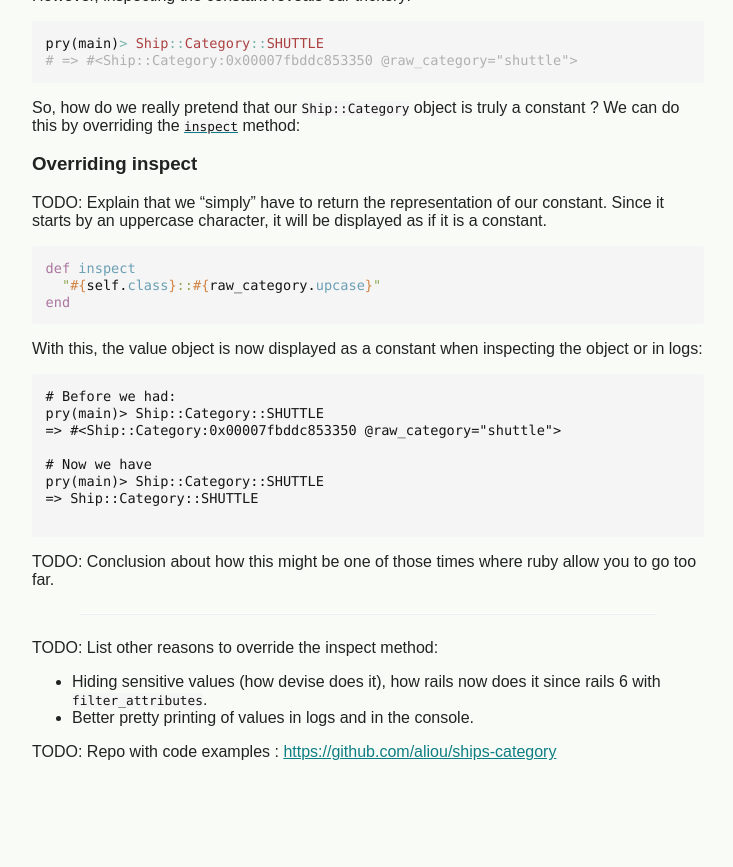
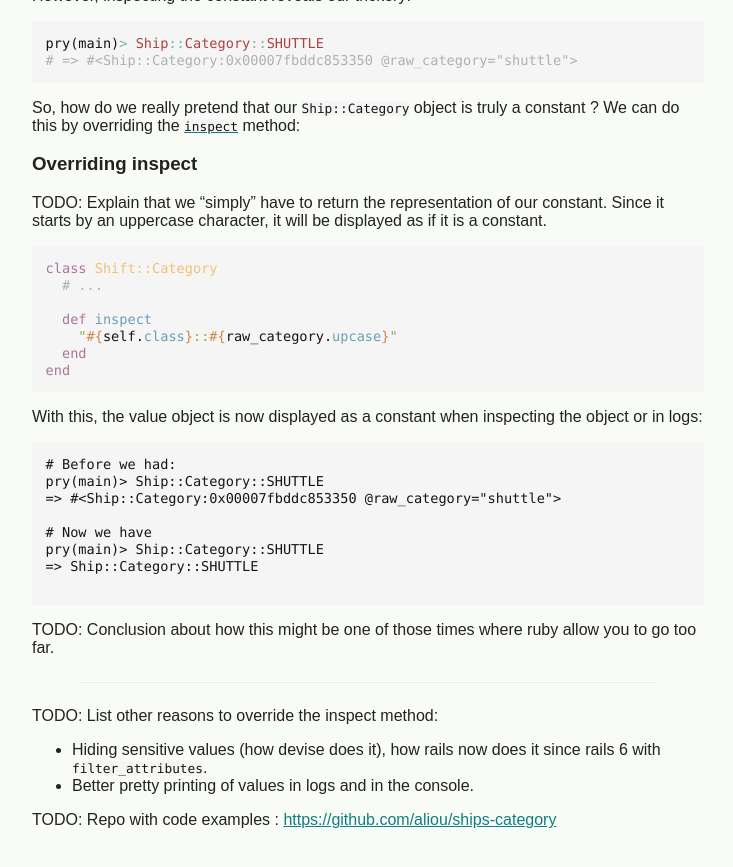
Before and after one commit to aliou/www, a Jekyll site: the page built from _posts/2020-02-18-overriding-inspect.md, in a window 1280 px wide and 900 px high, scrolled down 1152 px. Shown: the top 867 px of the window, without its empty margins (272-1005 px from the left). Built offline with Jekyll 4.4.1, drawn with Linux system fonts in a browser that asks for light colours.

Commit message:
Wrap example in class for better clarity.

````diff
--- a/_posts/2020-02-18-overriding-inspect.md
+++ b/_posts/2020-02-18-overriding-inspect.md
@@ -77,8 +77,12 @@ So, how do we really pretend that our `Ship::Category` object is truly a constan
 TODO: Explain that we "simply" have to return the representation of our constant. Since it starts by an uppercase character, it will be displayed as if it is a constant.
 
 ```ruby
-def inspect
-  "#{self.class}::#{raw_category.upcase}"
+class Shift::Category
+  # ...
+
+  def inspect
+    "#{self.class}::#{raw_category.upcase}"
+  end
 end
 ```
 
````
